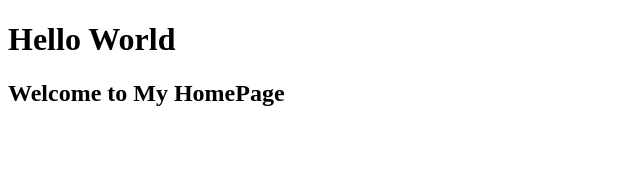
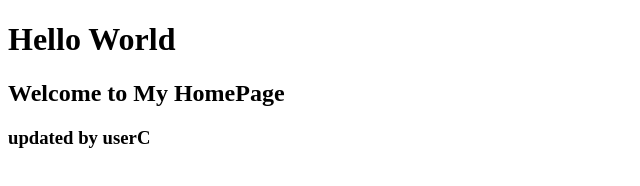
Before and after one commit to gusdn0413/NC13Hyun, a plain HTML site: page index.html in a window 1280 px wide. Shown: the whole page, without its empty margins (0-640 px from the left). Drawn offline with Linux system fonts and the light colour scheme.

Commit message:
updated by userC

```diff
--- a/index.html
+++ b/index.html
@@ -7,5 +7,6 @@
 <body>
 <h1>Hello World</h1>
 <h2>Welcome to My HomePage</h2>
+<h3>updated by userC</h3>
 </body>
 </html>
```
